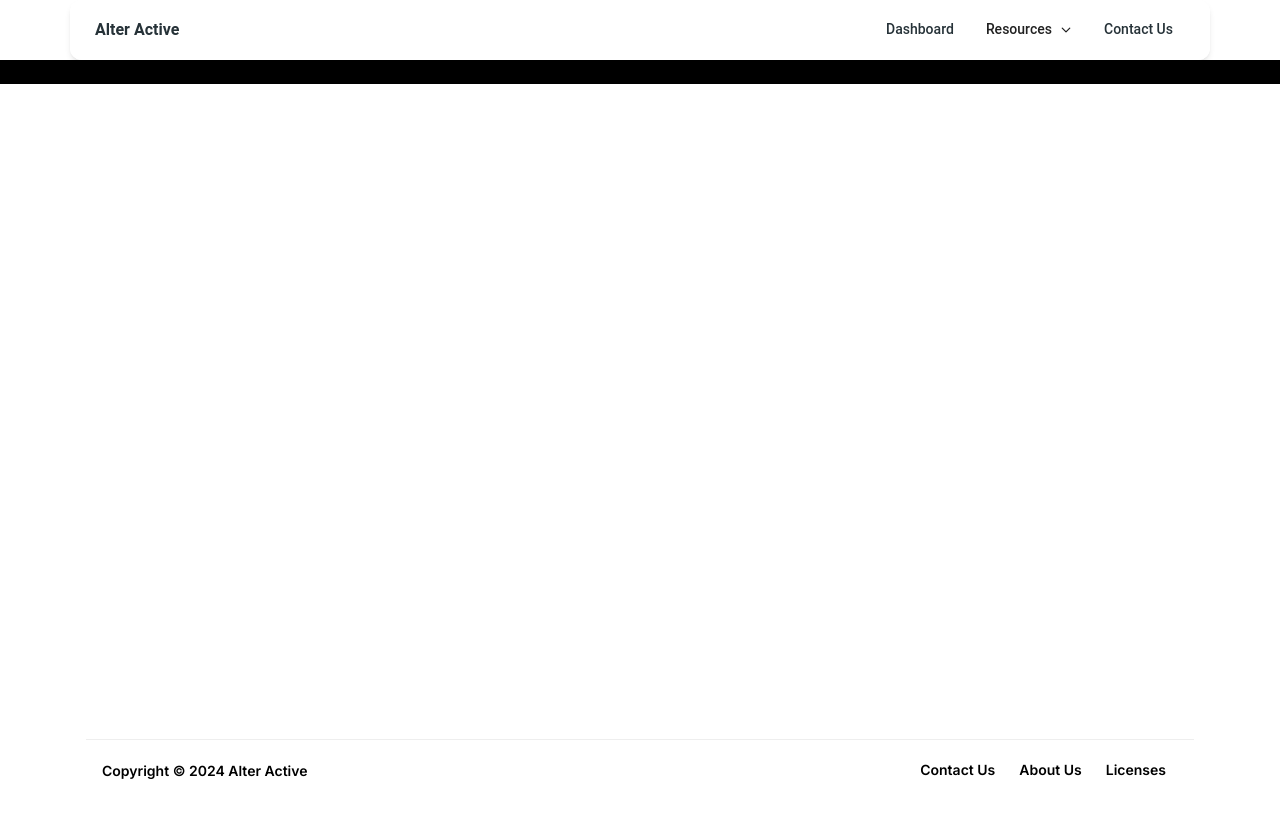
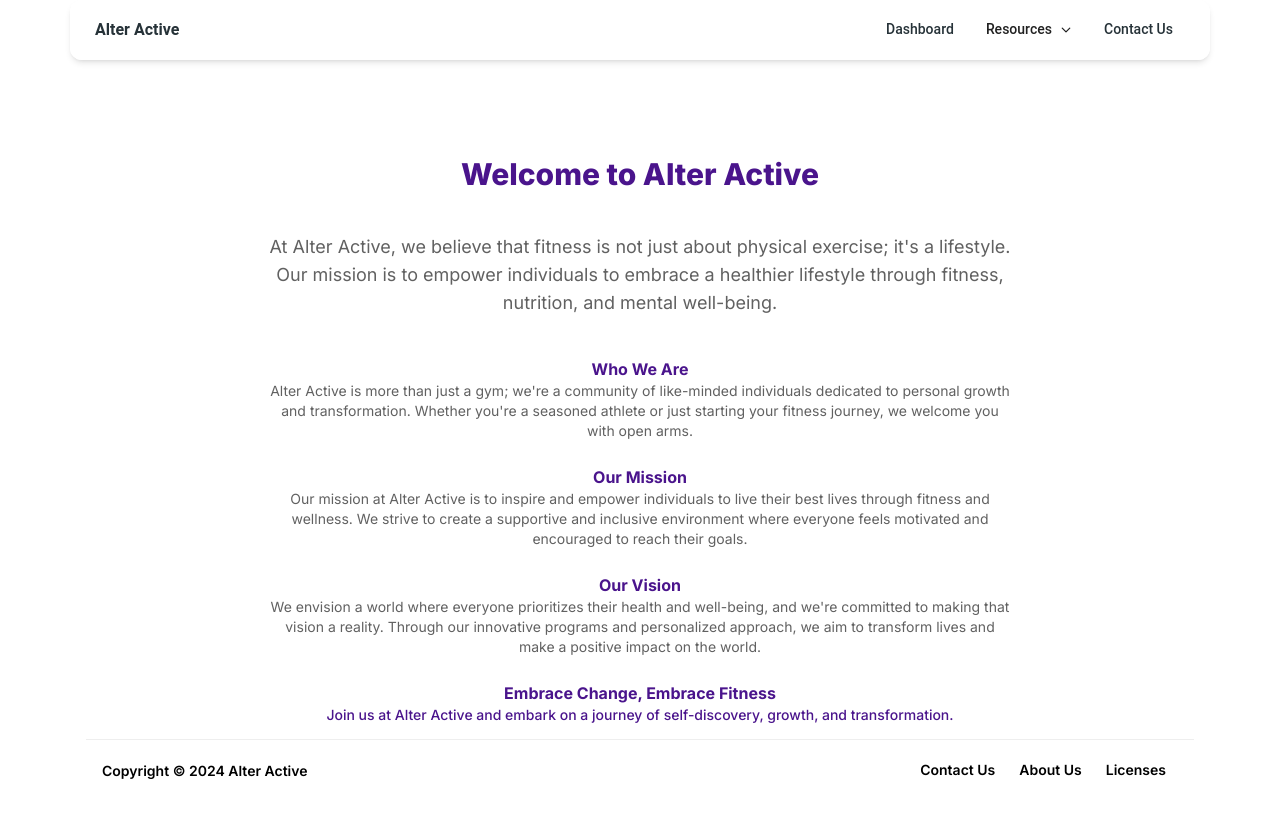
Before and after one commit to Wowwzerzs/AlterActive, a Next.js app in the folder alter-active/: page /about in a window 1280 px wide. Shown: the top 818 px of the page. Built offline with nearby package versions, Linux system fonts and the light colour scheme.

Commit message:
Added logic for the about page

```diff
--- a/alter-active/src/app/about/page.js
+++ b/alter-active/src/app/about/page.js
@@ -1,11 +1,35 @@
-import React from 'react'
+import React from 'react';
 
 function About() {
   return (
-    <div className='bg-black'>
-      <h1>About Page </h1>
-    </div>
-  )
+    <section className="px-4 py-24 mx-auto max-w-7xl">
+      <div className="w-full mx-auto text-center md:w-4/5 lg:w-3/5">
+        <h1 className="mb-10 text-2xl font-extrabold text-purple-900 md:leading-tight md:text-3xl">
+          Welcome to Alter Active
+        </h1>
+        <p className="mb-10 text-lg text-gray-700">
+          At Alter Active, we believe that fitness is not just about physical exercise; it's a lifestyle. Our mission is to empower individuals to embrace a healthier lifestyle through fitness, nutrition, and mental well-being.
+        </p>
+        <div className="mx-auto mb-3 shadow-lg avatar">
+          {/* <img src="/placeholder.jpg" alt="Photo of Praveen Juge" /> */}
+        </div>
+        <p className="text-base font-bold text-purple-900">Who We Are</p>
+        <p className="mb-6 text-sm text-gray-700">
+          Alter Active is more than just a gym; we're a community of like-minded individuals dedicated to personal growth and transformation. Whether you're a seasoned athlete or just starting your fitness journey, we welcome you with open arms.
+        </p>
+        <p className="text-base font-bold text-purple-900">Our Mission</p>
+        <p className="mb-6 text-sm text-gray-700">
+          Our mission at Alter Active is to inspire and empower individuals to live their best lives through fitness and wellness. We strive to create a supportive and inclusive environment where everyone feels motivated and encouraged to reach their goals.
+        </p>
+        <p className="text-base font-bold text-purple-900">Our Vision</p>
+        <p className="mb-6 text-sm text-gray-700">
+          We envision a world where everyone prioritizes their health and well-being, and we're committed to making that vision a reality. Through our innovative programs and personalized approach, we aim to transform lives and make a positive impact on the world.
+        </p>
+        <p className="text-base font-bold text-purple-900">Embrace Change, Embrace Fitness</p>
+        <p className="text-sm font-medium text-purple-900">Join us at Alter Active and embark on a journey of self-discovery, growth, and transformation.</p>
+      </div>
+    </section>
+  );
 }
 
-export default About
+export default About;
```
